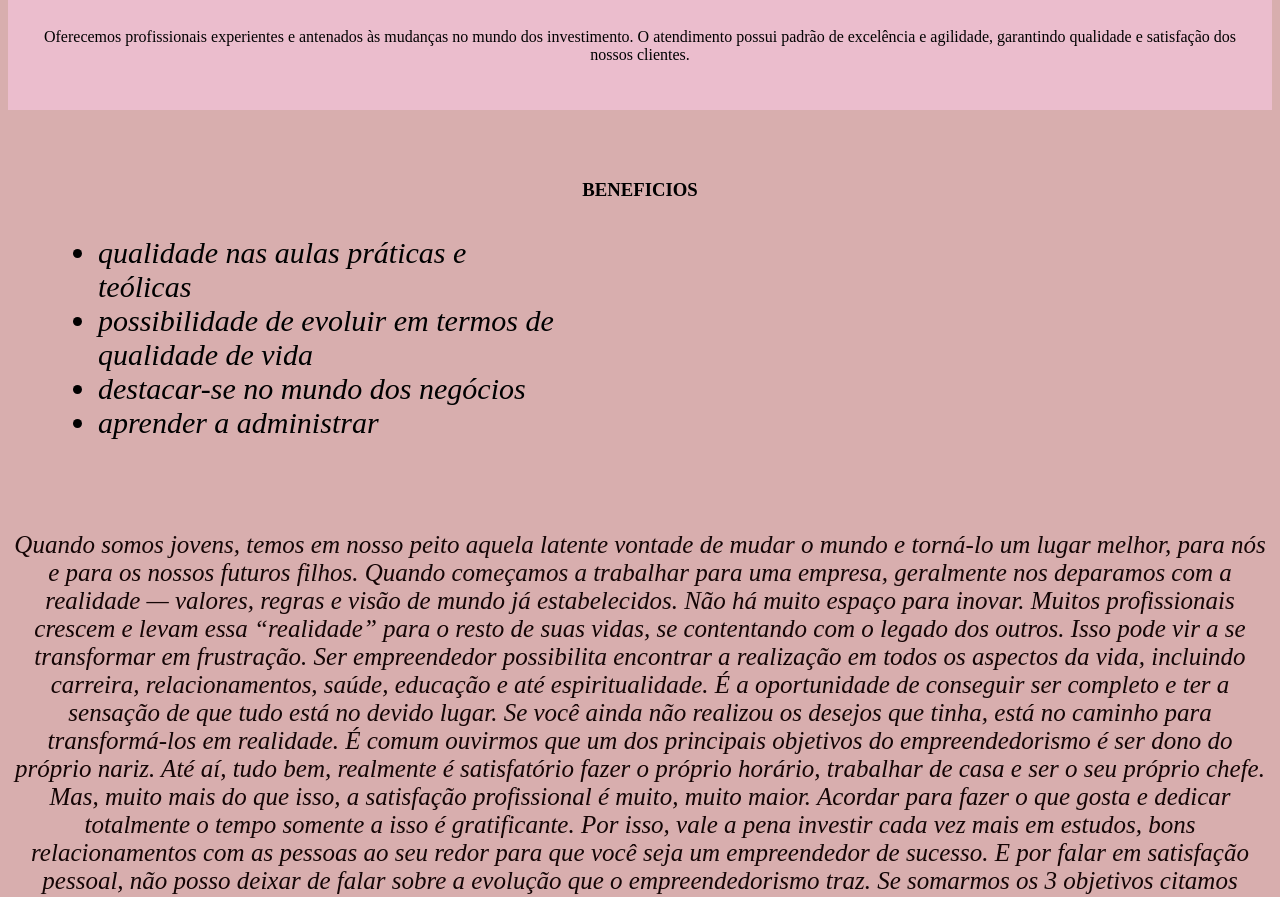
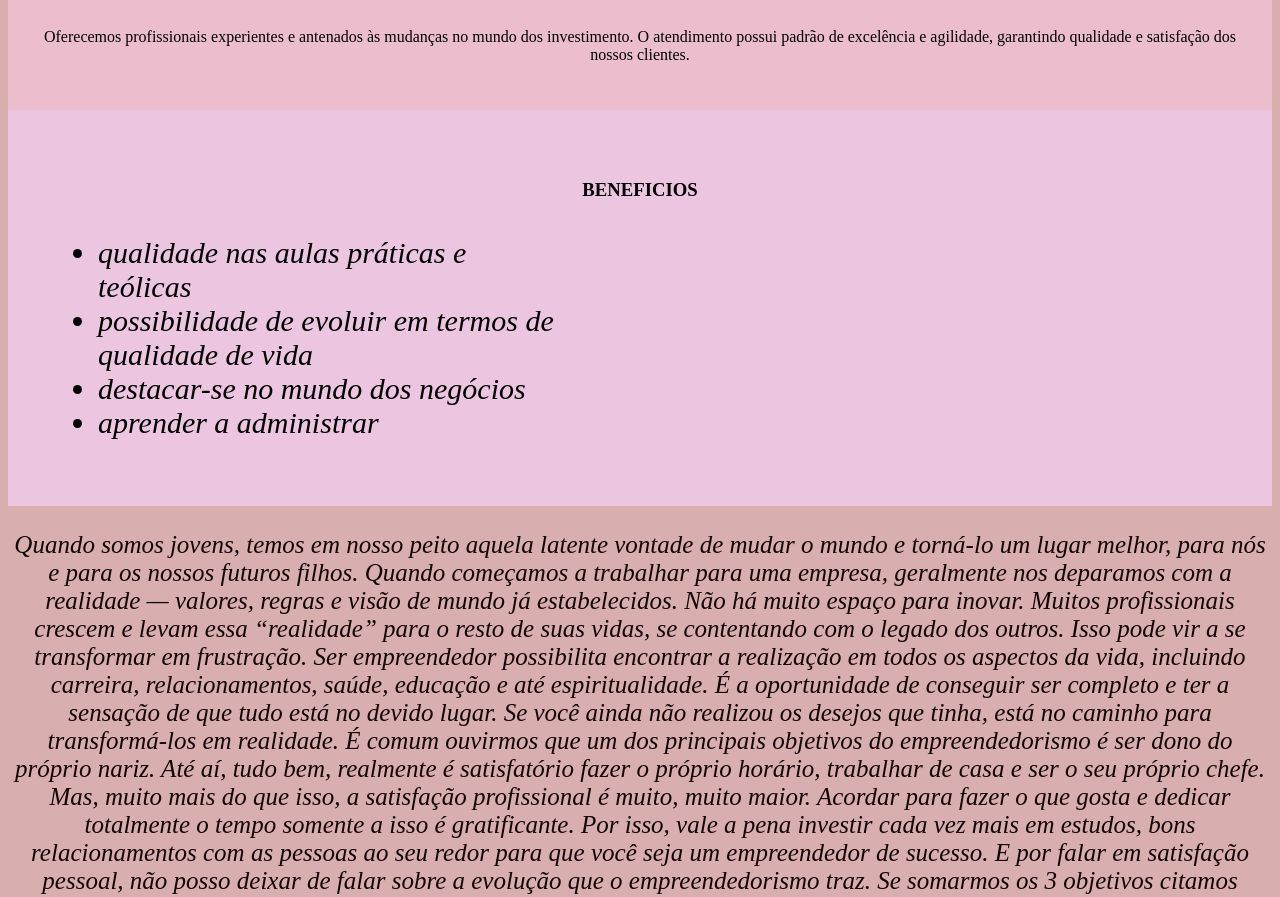
Before and after one commit to kauanyoliveira/projeto3trimestre, a plain HTML site: page index.html in a window 1280 px wide. Shown: the part 970-1867 px from the top of the page. Drawn offline with Linux system fonts and the light colour scheme.

Commit message:
tryurytyuyyu

```diff
--- a/style.css
+++ b/style.css
@@ -38,7 +38,7 @@ em strong {
 }
 
 .beneficios {
-	background: #d8aeae;
+	background: rgb(236, 198, 224);
 	padding: 50px;
 }
 
@@ -59,4 +59,5 @@ color: #140505;}
 
 #ultimoparagrafo{
 	font-size: 25px;
+
 }
```
Also changed, not shown: index.html (+2 -1 lines).
